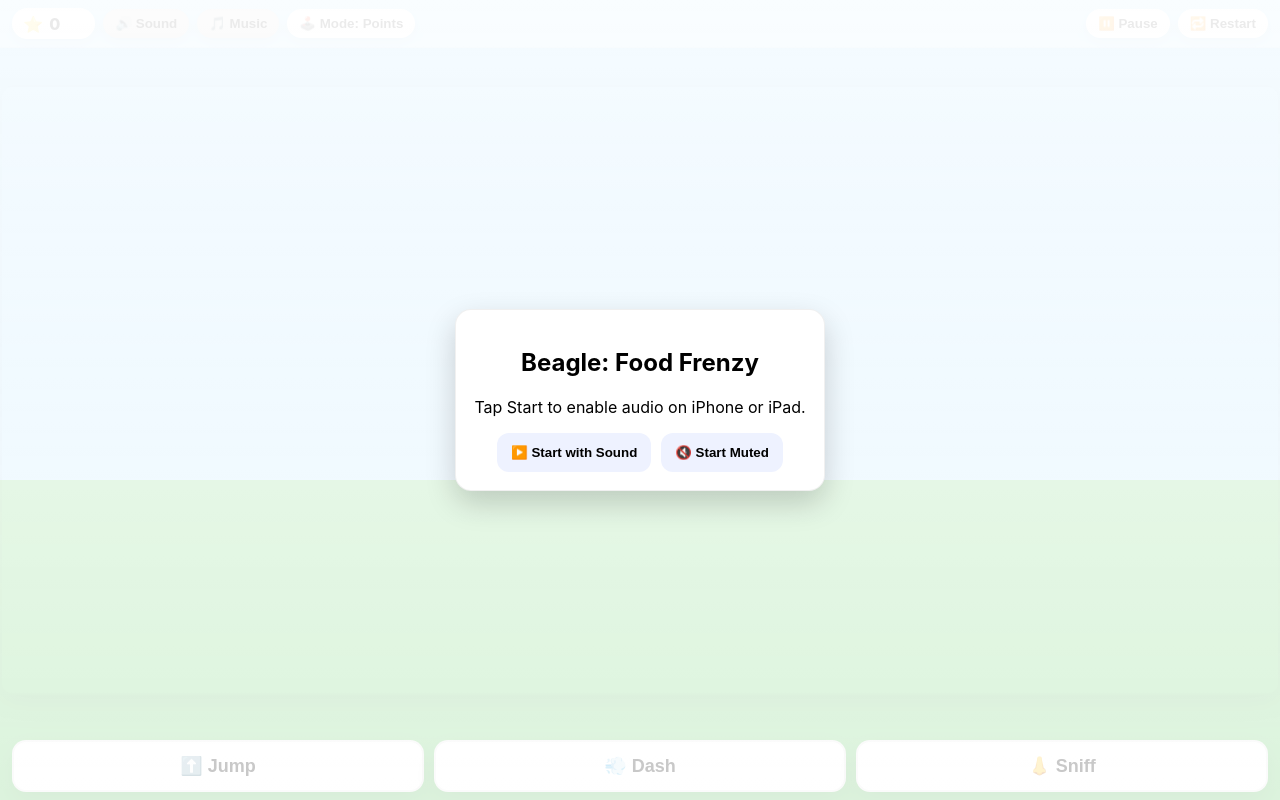
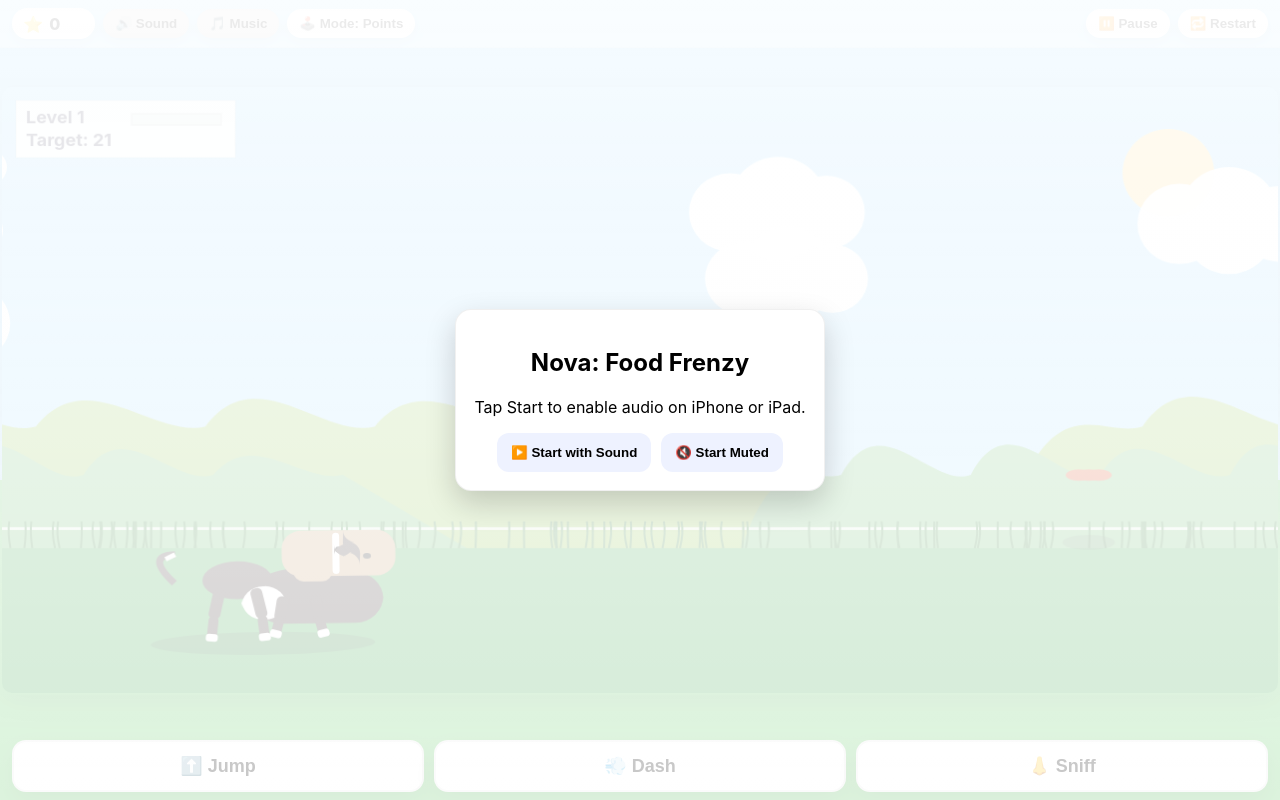
Before and after one commit to cj4357/Novashungry, a plain HTML site: page index.html in a window 1280 px wide. Drawn offline with Linux system fonts and the light colour scheme.

Commit message:
Update index.html

```diff
--- a/index.html
+++ b/index.html
@@ -5,7 +5,7 @@
 <meta name="viewport" content="width=device-width, initial-scale=1, viewport-fit=cover, user-scalable=no">
 <meta name="apple-mobile-web-app-capable" content="yes">
 <meta name="apple-mobile-web-app-status-bar-style" content="black-translucent">
-<title>Beagle: Food Frenzy</title>
+<title>Nova: Food Frenzy</title>
 <style>
   :root{
     --skyTop:#7ecbff; --skyMid:#a9ddff;
@@ -57,7 +57,7 @@
     </div>
   </header>
 
-  <div id="stage"><canvas id="game" width="1400" height="720" aria-label="Food Frenzy"></canvas></div>
+  <div id="stage"><canvas id="game" width="1400" height="720" aria-label="Nova Food Frenzy"></canvas></div>
 
   <footer>
     <button id="btnJump" class="bigbtn">⬆️ Jump</button>
@@ -69,7 +69,7 @@
 <!-- Start -->
 <div id="startOverlay" class="overlay">
   <div class="panel">
-    <h2>Beagle: Food Frenzy</h2>
+    <h2>Nova: Food Frenzy</h2>
     <p>Tap Start to enable audio on iPhone or iPad.</p>
     <div class="row">
       <button id="startBtn" class="modebtn">▶️ Start with Sound</button>
@@ -128,17 +128,21 @@ fit();
 const MODE={POINTS:'points',ENDLESS:'endless'};
 let mode=MODE.POINTS; modeNameEl.textContent='Points';
 modeBtn.addEventListener('click',()=>modeOverlay.style.display='grid');
-choosePoints.addEventListener('click',()=>{mode=MODE.POINTS;modeNameEl.textContent='Points';reset(true);modeOverlay.style.display='none';});
-chooseEndless.addEventListener('click',()=>{mode=MODE.ENDLESS;modeNameEl.textContent='Endless';reset(true);modeOverlay.style.display='none';});
+['click','touchstart'].forEach(evt=>{
+  choosePoints.addEventListener(evt,()=>{ mode=MODE.POINTS; modeNameEl.textContent='Points'; reset(true); modeOverlay.style.display='none'; },{passive:false});
+  chooseEndless.addEventListener(evt,()=>{ mode=MODE.ENDLESS; modeNameEl.textContent='Endless'; reset(true); modeOverlay.style.display='none'; },{passive:false});
+});
 
-let running=true, t=0, speed=6.2, score=0, shake=0;
-let level=1, target=15, levelClearing=false, pooAnim=0;
+let running=true, t=0, baseSpeed=6.0, score=0, shake=0;
+let level=1, target=16, clearing=false, pooAnim=0;
 const gravity=.62;
 
-/* ===== Beagle (cartoony) ===== */
-const dog={ x:260, y:0, vy:0, w:180, h:110, baseY:0, onGround:true,
-  run:0, tilt:0, squash:0, frame:0, frameTimer:0, state:'run',
-  dash:0, sniff:0
+/* ===== Dog ===== */
+const dog={ x:260, y:0, vy:0, w:176, h:110, baseY:0, onGround:true,
+  frame:0, frameTimer:0, state:'run',
+  dash:0, sniff:0, eatTimer:0,
+  coyote:0,
+  jumpHeld:false, jumpTicks:0
 };
 
 /* ===== Background ===== */
@@ -148,13 +152,13 @@ function makeHills(){ return [{x:0,y:cv.height*.56,c:'#8BC34A',speed:.28,bumps:b
 function bumps(n,w,h){ const a=[]; for(let i=0;i<n;i++) a.push({w,h:h*(.6+Math.random()*.8)}); return a; }
 function makeGrass(){ const a=[]; for(let i=0;i<120;i++) a.push({x:Math.random()*cv.width,s:Math.random()*Math.PI*2}); return a; }
 
-/* ===== Food items ===== */
+/* ===== Food ===== */
 const FOOD_TYPES = [
   {name:'pizza',    w:40, h:36, val:[2,3], draw:(x,y)=>drawPizza(x,y)},
   {name:'sausages', w:44, h:26, val:[3,4], draw:(x,y)=>drawSausages(x,y)},
   {name:'chicken',  w:42, h:34, val:[4,5], draw:(x,y)=>drawChicken(x,y)}
 ];
-let foods=[], spawnTimer=100;
+let foods=[], spawnTimer=80;
 
 /* ===== Audio ===== */
 let ac=null, master=null, sfxOn=false, musicOn=false, musicTimer=null;
@@ -185,23 +189,44 @@ function toggleMusic(){ if(!musicOn){ ensureAudio(); const tempo=110, beat=60/te
   } else { musicOn=false; musicBtn.classList.remove('on'); musicBtn.textContent='🎵 Music'; if(musicTimer) clearTimeout(musicTimer); } }
 soundBtn.addEventListener('click',()=>{ ensureAudio(); if(ac.state==='suspended') ac.resume(); sfxOn=!sfxOn; soundBtn.classList.toggle('on',sfxOn); soundBtn.textContent=sfxOn?'🔊 Sound On':'🔊 Sound'; if(sfxOn) sfx_burp();});
 musicBtn.addEventListener('click',toggleMusic);
-startBtn.addEventListener('click',()=>{ ensureAudio(); ac.resume?.(); sfxOn=true; soundBtn.classList.add('on'); soundBtn.textContent='🔊 Sound On'; sfx_burp(); startOverlay.style.display='none'; modeOverlay.style.display='grid'; });
-startMuted.addEventListener('click',()=>{ startOverlay.style.display='none'; modeOverlay.style.display='grid'; });
+['click','touchstart'].forEach(evt=>{
+  startBtn.addEventListener(evt,()=>{ ensureAudio(); ac.resume?.(); sfxOn=true; soundBtn.classList.add('on'); soundBtn.textContent='🔊 Sound On'; sfx_burp(); startOverlay.style.display='none'; modeOverlay.style.display='grid'; },{passive:false});
+  startMuted.addEventListener(evt,()=>{ startOverlay.style.display='none'; modeOverlay.style.display='grid'; },{passive:false});
+});
 
 /* ===== Controls ===== */
-function pressJump(){ if(dog.onGround) { dog.vy=-23.5; dog.onGround=false; dog.state='jump'; sfx_whoosh(); } }
+function startJump(){
+  if(dog.onGround || dog.coyote>0){
+    dog.onGround=false;
+    dog.state='jump';
+    dog.vy=-14;                // initial takeoff
+    dog.jumpHeld=true;
+    dog.jumpTicks=0;
+    sfx_whoosh();
+  }
+}
+function endJump(){ dog.jumpHeld=false; }
+
 function pressDash(){ dog.dash=22; sfx_whoosh(); }
-function pressSniff(){ dog.sniff=36; } // food magnet
+function pressSniff(){ dog.sniff=40; } // pull food nearby
 
-btnJump.addEventListener('touchstart',e=>{e.preventDefault();pressJump();},{passive:false});
+// Touch
+btnJump.addEventListener('touchstart',e=>{e.preventDefault();startJump();},{passive:false});
+btnJump.addEventListener('touchend',e=>{e.preventDefault();endJump();},{passive:false});
 btnDash.addEventListener('touchstart',e=>{e.preventDefault();pressDash();},{passive:false});
 btnSniff.addEventListener('touchstart',e=>{e.preventDefault();pressSniff();},{passive:false});
-
+// Mouse click for desktop
+btnJump.addEventListener('mousedown',e=>{e.preventDefault();startJump();});
+addEventListener('mouseup',e=>endJump());
+// Keyboard
 addEventListener('keydown',e=>{
-  if(['ArrowUp','Space'].includes(e.code)) pressJump();
+  if(['ArrowUp','Space'].includes(e.code)) startJump();
   else if(e.code==='KeyD') pressDash();
   else if(e.code==='KeyS') pressSniff();
   else if(e.code==='KeyP') togglePause();
+});
+addEventListener('keyup',e=>{
+  if(['ArrowUp','Space'].includes(e.code)) endJump();
 });
 
 pauseBtn.addEventListener('click',togglePause);
@@ -210,16 +235,16 @@ function togglePause(){ running=!running; pauseBtn.textContent=running?'⏸️ P
 
 /* ===== Reset and levels ===== */
 function reset(full=false){
-  running=true; levelClearing=false; pooAnim=0; t=0; speed=6.2;
-  if(full){ score=0; updateScore(0,true); level=1; target=randTarget(); }
+  running=true; clearing=false; pooAnim=0; t=0; score=full?0:score;
+  if(full){ level=1; target=randTarget(); }
   shake=0; clouds=makeClouds(); hills=makeHills(); grass=makeGrass();
   foods=[]; spawnTimer=70;
-  Object.assign(dog,{ baseY:cv.height*.72, y:cv.height*.72, vy:0, onGround:true, run:0, tilt:0, squash:0, frame:0, frameTimer:0, state:'run', dash:0, sniff:0 });
+  Object.assign(dog,{ baseY:cv.height*.72, y:cv.height*.72, vy:0, onGround:true, frame:0, frameTimer:0, state:'run', dash:0, sniff:0, eatTimer:0, coyote:10, jumpHeld:false, jumpTicks:0 });
 }
-function randTarget(){ return 12 + Math.floor(Math.random()*12); }
+function randTarget(){ return 12 + Math.floor(Math.random()*14); }
 function levelUp(){
   level++; target = randTarget();
-  speed += 0.22;
+  baseSpeed += 0.22;
   sfx_level();
 }
 
@@ -233,39 +258,41 @@ function drawCloudsSun(){ const r=46; ctx.beginPath(); ctx.arc(cv.width-110,90,r
 function drawCloud(x,y,r){ ctx.fillStyle='rgba(255,255,255,.96)'; ctx.beginPath();
   ctx.arc(x,y,r,0,Math.PI*2); ctx.arc(x+r,y+10,r*.8,0,Math.PI*2); ctx.arc(x-r,y+10,r*.85,0,Math.PI*2); ctx.arc(x,y+18,r*.9,0,Math.PI*2); ctx.fill(); }
 function drawHills(){ const sh=shake?(Math.random()*shake-shake/2):0; ctx.save(); ctx.translate(0,sh);
-  hills.forEach(L=>{ L.x-=L.speed*(speed*.6); if(L.x<-cv.width) L.x+=cv.width; const y=L.y; ctx.fillStyle=L.c;
+  hills.forEach(L=>{ L.x-=L.speed*(speed()*0.6); if(L.x<-cv.width) L.x+=cv.width; const y=L.y; ctx.fillStyle=L.c;
     for(let k=0;k<2;k++){ const xo=L.x+k*cv.width; ctx.beginPath(); ctx.moveTo(xo,cv.height); let x=xo;
       for(const b of L.bumps){ ctx.bezierCurveTo(x+b.w*.3,y-b.h,x+b.w*.7,y+b.h*.2,x+b.w,y); x+=b.w; }
       ctx.lineTo(xo+cv.width,cv.height); ctx.closePath(); ctx.fill(); }});
   ctx.restore(); }
 function drawGround(){ const gy=dog.baseY+26; ctx.fillStyle='#3aa64a'; ctx.fillRect(0,gy,cv.width,cv.height-gy);
   ctx.fillStyle='rgba(255,255,255,.8)'; ctx.fillRect(0,dog.baseY+4,cv.width,3);
-  grass.forEach(g=>{ g.x-=speed*.9; if(g.x<-4) g.x=cv.width+Math.random()*40; const sw=Math.sin(t*.08+g.s)*4;
+  grass.forEach(g=>{ g.x-=speed()*0.9; if(g.x<-4) g.x=cv.width+Math.random()*40; const sw=Math.sin(t*.08+g.s)*4;
     ctx.strokeStyle='#2e7d32'; ctx.lineWidth=2; ctx.beginPath(); ctx.moveTo(g.x,gy); ctx.quadraticCurveTo(g.x+sw,gy-16,g.x+sw*.4,gy-28); ctx.stroke();}); }
 
 /* ===== Beagle drawing ===== */
 function drawBeagle(){
-  dog.frameTimer++; const fps = dog.state==='run'?14 : 12;
-  if(dog.frameTimer>=Math.max(2,Math.round(60/fps))){ dog.frameTimer=0; const max = dog.state==='run'?8:3; dog.frame=(dog.frame+1)%max; }
+  dog.frameTimer++;
+  const fps = dog.state==='run'?14 : dog.state==='eat'?18 : 12;
+  if(dog.frameTimer>=Math.max(2,Math.round(60/fps))){ dog.frameTimer=0; const max = dog.state==='run'?8:(dog.state==='eat'?2:3); dog.frame=(dog.frame+1)%max; }
 
   const x=dog.x, y=dog.y, W=dog.w, H=dog.h;
-  ctx.save(); ctx.translate(x,y); ctx.rotate(dog.tilt);
+  ctx.save(); ctx.translate(x,y);
+
+  // tilt
+  const tilt = dog.onGround ? Math.sin(t*.06)*.02 : (dog.vy<0 ? -0.07 : 0.06);
+  ctx.rotate(tilt);
 
   // shadow
   ctx.fillStyle='rgba(0,0,0,.22)'; ctx.beginPath(); ctx.ellipse(0,H+16,Math.max(38,W*.64)*(dog.onGround?1:.7),12,0,0,Math.PI*2); ctx.fill();
 
-  // body tri-colour
   const BLACK='#3b2f2f', TAN='#c7a072', WHITE='#fff';
 
   // torso
   ctx.fillStyle=BLACK; rr(-W*.05, H*.48, W*.74, H*.48, 28, true);
-  ctx.beginPath(); ctx.ellipse(W*.18, H*.64, W*.22, H*.20, 0, 0, Math.PI*2); ctx.fill(); // hip
-  ctx.beginPath(); ctx.ellipse(-W*.14, H*.54, W*.20, H*.18, 0, 0, Math.PI*2); ctx.fill(); // shoulder
-
-  // belly white
+  ctx.beginPath(); ctx.ellipse(W*.18, H*.64, W*.22, H*.20, 0, 0, Math.PI*2); ctx.fill();
+  ctx.beginPath(); ctx.ellipse(-W*.14, H*.54, W*.20, H*.18, 0, 0, Math.PI*2); ctx.fill();
   ctx.fillStyle=WHITE; rr(-W*.12, H*.60, W*.26, H*.32, 22, true);
 
-  // legs simple
+  // legs
   function leg(xo,flip,front){
     const ph=(dog.frame/8)*Math.PI*2;
     const swing=Math.sin(ph+(flip?Math.PI:0))*18*(front?1:.9);
@@ -284,24 +311,26 @@ function drawBeagle(){
   ctx.restore();
 
   // neck and head
+  const headW=W*.36, headH=H*.28;
   ctx.fillStyle=TAN; rr(W*.18, H*.38, W*.22, H*.18, 10, true);
-  const headW=W*.36, headH=H*.28;
   ctx.save(); ctx.translate(W*.42, H*.30 + Math.sin(t*.20)*1.0);
   ctx.fillStyle=TAN; rr(-headW*.85,-headH*.78, headW*1.8, headH*1.55, headW*.30, true);
-  ctx.fillStyle=WHITE; rr(-3,-headH*.70,7,headH*1.40,3.5,true); // blaze
-  ctx.fillStyle='#111'; ctx.beginPath(); ctx.ellipse(headW*.50, headH*.10, 4,3,0,0,Math.PI*2); ctx.fill(); // nose
-  ctx.fillStyle='#000'; ctx.beginPath(); ctx.ellipse(headW*.06, -headH*.12, 4.2,3.2, 0.25, 0, Math.PI*2); ctx.fill(); // eye
-  ctx.fillStyle='#fff'; ctx.beginPath(); ctx.arc(headW*.08, -headH*.135, 1.1, 0, Math.PI*2); ctx.fill(); // eye highlight
-  // floppy ears
-  ctx.fillStyle=BLACK;
-  ctx.save(); ctx.translate(-headW*.02,-headH*.30);
-  rr(-headW*.02,-headH*.05, headW*.30, headH*.40, 12, true);
-  ctx.restore();
-  ctx.save(); ctx.translate(headW*.10,-headH*.34); ctx.rotate(0.05);
+  ctx.fillStyle=WHITE; rr(-3,-headH*.70,7,headH*1.40,3.5,true);
+  ctx.fillStyle='#111'; ctx.beginPath(); ctx.ellipse(headW*.50, headH*.10, 4,3,0,0,Math.PI*2); ctx.fill();
+  ctx.fillStyle='#000'; ctx.beginPath(); ctx.ellipse(headW*.06, -headH*.12, 4.2,3.2, 0.25, 0, Math.PI*2); ctx.fill();
+  ctx.fillStyle='#fff'; ctx.beginPath(); ctx.arc(headW*.08, -headH*.135, 1.1, 0, Math.PI*2); ctx.fill();
+  // simple ears
+  ctx.fillStyle=BLACK; rr(-headW*.02,-headH*.30, headW*.30, headH*.40, 12, true);
+  ctx.save(); ctx.translate(headW*.14,-headH*.34); ctx.rotate(0.05);
   rr(-headW*.02,-headH*.05, headW*.28, headH*.38, 12, true);
   ctx.restore();
-  ctx.restore(); // head
 
+  // mouth bite while eating
+  if(dog.eatTimer>0){
+    ctx.fillStyle='#111';
+    ctx.beginPath(); ctx.arc(headW*.42, headH*.10, 6, 0, Math.PI*2); ctx.fill();
+  }
+  ctx.restore(); // head group
   ctx.restore();
 }
 
@@ -310,104 +339,117 @@ function drawPizza(x,y){
   ctx.save(); ctx.translate(x,y);
   ctx.beginPath(); ctx.moveTo(0,0); ctx.lineTo(20,34); ctx.lineTo(-20,34); ctx.closePath();
   ctx.fillStyle='#ffcc80'; ctx.fill();
-  ctx.fillStyle='#d84315'; ctx.fillRect(-16,20,32,6); // sauce hint
-  ctx.fillStyle='#ffeb3b'; ctx.fillRect(-18,16,36,6); // cheese hint
-  ctx.fillStyle='#8d6e63'; for(let i=-10;i<=10;i+=10){ ctx.beginPath(); ctx.arc(i,24,3,0,Math.PI*2); ctx.fill(); } // toppings
+  ctx.fillStyle='#d84315'; ctx.fillRect(-16,20,32,6);
+  ctx.fillStyle='#ffeb3b'; ctx.fillRect(-18,16,36,6);
+  ctx.fillStyle='#8d6e63'; for(let i=-10;i<=10;i+=10){ ctx.beginPath(); ctx.arc(i,24,3,0,Math.PI*2); ctx.fill(); }
   ctx.restore();
 }
 function drawSausages(x,y){
   ctx.save(); ctx.translate(x,y);
   ctx.fillStyle='#d84315';
-  for(let k=-1;k<=1;k++){
-    ctx.beginPath(); ctx.ellipse(k*10,24,13,6,0,0,Math.PI*2); ctx.fill();
-  }
+  for(let k=-1;k<=1;k++){ ctx.beginPath(); ctx.ellipse(k*10,24,13,6,0,0,Math.PI*2); ctx.fill(); }
   ctx.restore();
 }
 function drawChicken(x,y){
   ctx.save(); ctx.translate(x,y);
-  // drumstick
   ctx.fillStyle='#a35d2f'; ctx.beginPath(); ctx.ellipse(0,24,16,12,0,0,Math.PI*2); ctx.fill();
   ctx.beginPath(); ctx.ellipse(14,24,10,8,0,0,Math.PI*2); ctx.fill();
-  ctx.fillStyle='#f5deb3'; ctx.beginPath(); ctx.ellipse(22,24,6,6,0,0,Math.PI*2); ctx.fill(); // bone knob
+  ctx.fillStyle='#f5deb3'; ctx.beginPath(); ctx.ellipse(22,24,6,6,0,0,Math.PI*2); ctx.fill();
   ctx.restore();
 }
 
-/* ===== Poo animation ===== */
+/* ===== Poo drawing ===== */
 function drawPoo(x,y,prog){
-  // prog 0 to 1
   const r=8+prog*2;
   ctx.save(); ctx.translate(x,y);
   ctx.fillStyle='#6d4c41'; ctx.beginPath(); ctx.arc(0,0,r,0,Math.PI*2); ctx.fill();
   ctx.beginPath(); ctx.arc(0,-r*.6,r*.7,0,Math.PI*2); ctx.fill();
   ctx.beginPath(); ctx.arc(0,-r*1.2,r*.45,0,Math.PI*2); ctx.fill();
-  // stink lines
   ctx.strokeStyle='rgba(120,90,60,.6)'; ctx.lineWidth=2;
-  for(let i=-1;i<=1;i++){
-    ctx.beginPath(); ctx.moveTo(i*8,-r*1.8); ctx.quadraticCurveTo(i*8-3,-r*2.6,i*8,-r*3.2); ctx.stroke();
-  }
+  for(let i=-1;i<=1;i++){ ctx.beginPath(); ctx.moveTo(i*8,-r*1.8); ctx.quadraticCurveTo(i*8-3,-r*2.6,i*8,-r*3.2); ctx.stroke(); }
   ctx.restore();
 }
 
+/* ===== Spawn food ===== */
+function spawnFood(){
+  const type = FOOD_TYPES[(Math.random()*FOOD_TYPES.length)|0];
+  const x = cv.width + 40;
+  const yBase = dog.baseY - (70 + Math.random()*50);
+  const points = randInt(type.val[0], type.val[1]);
+  foods.push({type:type.name, x, y:yBase, baseY:yBase, w:type.w, h:type.h, draw:type.draw, bob:Math.random()*Math.PI*2, points});
+}
+function randInt(a,b){ return a + Math.floor(Math.random()*(b-a+1)); }
+
 /* ===== Update ===== */
+function speed(){ return baseSpeed + (dog.dash?2.8:0) + level*0.05; }
+
 function update(){
   if(!running) return;
-  t++; speed+=0.0008; if(shake>0) shake--;
-  if(dog.dash>0) dog.dash--; if(dog.sniff>0) dog.sniff--;
+  t++;
 
-  // spawn food
+  // Spawn loop
   spawnTimer--;
-  if(spawnTimer<=0){
+  if(spawnTimer<=0 && !clearing){
     spawnFood();
     const minGap=90, maxGap=160, rnd=Math.floor(minGap+Math.random()*(maxGap-minGap));
-    spawnTimer = rnd + Math.max(0,120-speed*8) | 0;
+    spawnTimer = rnd + Math.max(0,120-speed()*8) | 0;
   }
-  foods.forEach(f=>{ f.x -= speed * (1 + (dog.dash?0.45:0)); f.bob += 0.18; f.y = f.baseY + Math.sin(f.bob)*6; });
+  foods.forEach(f=>{ f.x -= speed(); f.bob += 0.18; f.y = f.baseY + Math.sin(f.bob)*6; });
+  foods = foods.filter(f=>f.x>-80);
 
-  // physics
-  if(!dog.onGround) dog.vy += gravity;
+  // Physics with variable jump
+  if(dog.onGround){ dog.coyote = 10; }
+  else if(dog.coyote>0){ dog.coyote--; }
+
+  // gravity
+  if(!dog.onGround){
+    dog.vy += gravity;
+    // while holding jump, give extra upward accel a few ticks for higher jump
+    if(dog.jumpHeld && dog.jumpTicks<18 && dog.vy<2){
+      dog.vy -= 0.55;
+      dog.jumpTicks++;
+    }
+  }
   dog.y += dog.vy;
+
+  // land
   if(dog.y >= dog.baseY){
-    if(!dog.onGround){ dog.y=dog.baseY; dog.vy=0; dog.onGround=true; dog.state='run'; }
-    dog.y=dog.baseY;
+    dog.y = dog.baseY; dog.vy=0;
+    if(!dog.onGround){ dog.onGround=true; dog.state='run'; }
   } else dog.onGround=false;
 
-  dog.tilt = dog.onGround ? Math.sin(t*.06)*.02 : (dog.vy<0 ? -0.07 : 0.06);
+  // timers
+  if(dog.dash>0) dog.dash--;
+  if(dog.sniff>0) dog.sniff--;
+  if(dog.eatTimer>0) dog.eatTimer--;
 
   // sniff magnet
   if(dog.sniff>0){
     foods.forEach(f=>{
-      const dx = dog.x - f.x, dy = (dog.y - 10) - f.y;
+      const dx = dog.x - f.x, dy = (dog.y - 8) - f.y;
       const d2 = dx*dx + dy*dy;
-      if(d2 < 200*200){ f.x += dx*0.02; f.y += dy*0.02; }
+      if(d2 < 220*220){ f.x += dx*0.03; f.y += dy*0.03; }
     });
   }
 
   // eat
+  if(!clearing){
     const hb = { x:dog.x - dog.w*0.30, y:dog.y - dog.h*0.34, w:dog.w*0.60, h:dog.h*0.50 };
     for(let i=foods.length-1;i>=0;i--){
       const f=foods[i];
       const fb={x:f.x-f.w*0.5,y:f.y-f.h*0.5,w:f.w,h:f.h};
       if(rects(hb,fb)){
-      const val = f.points;
         foods.splice(i,1);
+        dog.state='eat'; dog.eatTimer=14;
         sfx_munch();
-      addScore(val);
-      if(mode===MODE.POINTS && score >= target && !levelClearing){
-        levelClearing=true;
-        pooAnim=1; // start
-        sfx_plop();
-        setTimeout(()=>{ // short celebration then next level
-          levelClearing=false;
-          levelUp();
-        }, 1100);
+        addScore(f.points);
+        if(mode===MODE.POINTS && score >= target){
+          clearing=true; pooAnim=0.05; sfx_plop();
+          setTimeout(()=>{ clearing=false; levelUp(); }, 1100);
         }
       }
     }
-
-  // clean off-screen
-  foods = foods.filter(f=>f.x > -60);
-
-  // gentle speed increase
+  }
 }
 
 /* ===== Draw ===== */
@@ -415,16 +457,13 @@ function draw(){
   ctx.clearRect(0,0,cv.width,cv.height);
   drawCloudsSun(); drawHills(); drawGround();
 
-  // foods
   foods.forEach(f=>{
-    // shadow
     ctx.fillStyle='rgba(0,0,0,.18)';
     ctx.beginPath(); ctx.ellipse(f.x, dog.baseY+20, Math.max(18,f.w*.6), 8, 0, 0, Math.PI*2); ctx.fill();
     f.draw(f.x, f.y);
   });
 
-  // poo at level end
-  if(levelClearing && pooAnim>0){
+  if(clearing){
     pooAnim = Math.min(1, pooAnim + 0.06);
     drawPoo(dog.x+40, dog.baseY+6, pooAnim);
   }
@@ -440,17 +479,7 @@ function draw(){
   }
 }
 
-/* ===== Food helpers ===== */
-function spawnFood(){
-  const type = FOOD_TYPES[(Math.random()*FOOD_TYPES.length)|0];
-  const x = cv.width + 40;
-  const yBase = dog.baseY - (70 + Math.random()*50);
-  const points = randInt(type.val[0], type.val[1]);
-  foods.push({type:type.name, x, y:yBase, baseY:yBase, w:type.w, h:type.h, draw:type.draw, bob:Math.random()*Math.PI*2, points});
-}
-function randInt(a,b){ return a + Math.floor(Math.random()*(b-a+1)); }
-
-/* ===== Runtime helpers ===== */
+/* ===== Loop and scoring ===== */
 function loop(){ if(running){ update(); } draw(); requestAnimationFrame(loop); }
 function addScore(delta){
   score+=delta; scoreEl.textContent=String(score);
@@ -462,6 +491,10 @@ function addScore(delta){
 function togglePause(){ running=!running; pauseBtn.textContent=running?'⏸️ Pause':'▶️ Resume'; }
 reset(true); loop();
 
+/* Utility draw for clouds used above */
+function drawCloud(x,y,r){ ctx.fillStyle='rgba(255,255,255,.96)'; ctx.beginPath();
+  ctx.arc(x,y,r,0,Math.PI*2); ctx.arc(x+r,y+10,r*.8,0,Math.PI*2); ctx.arc(x-r,y+10,r*.85,0,Math.PI*2); ctx.arc(x,y+18,r*.9,0,Math.PI*2); ctx.fill(); }
+
 })();
 </script>
 </body>
```
Lines whose indentation alone changed are shown as unchanged.
